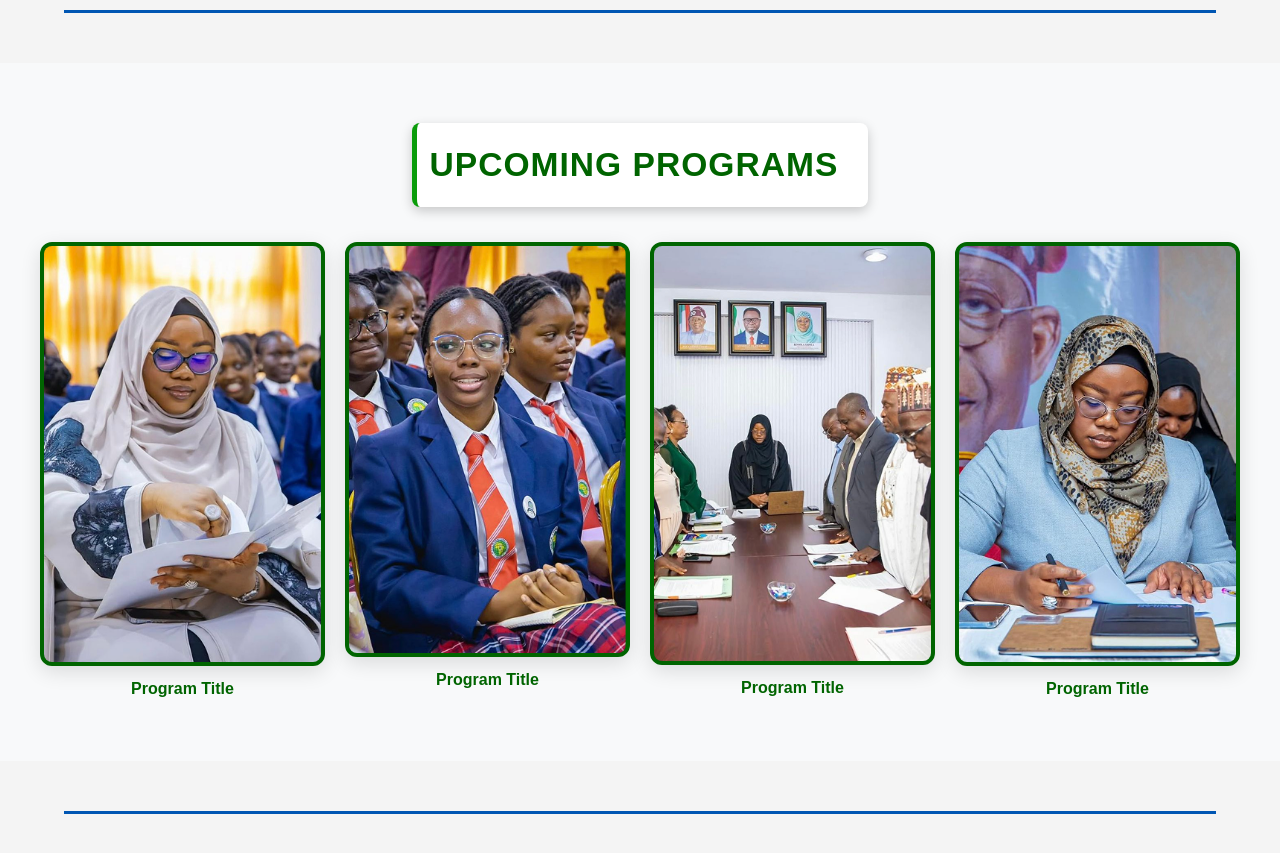
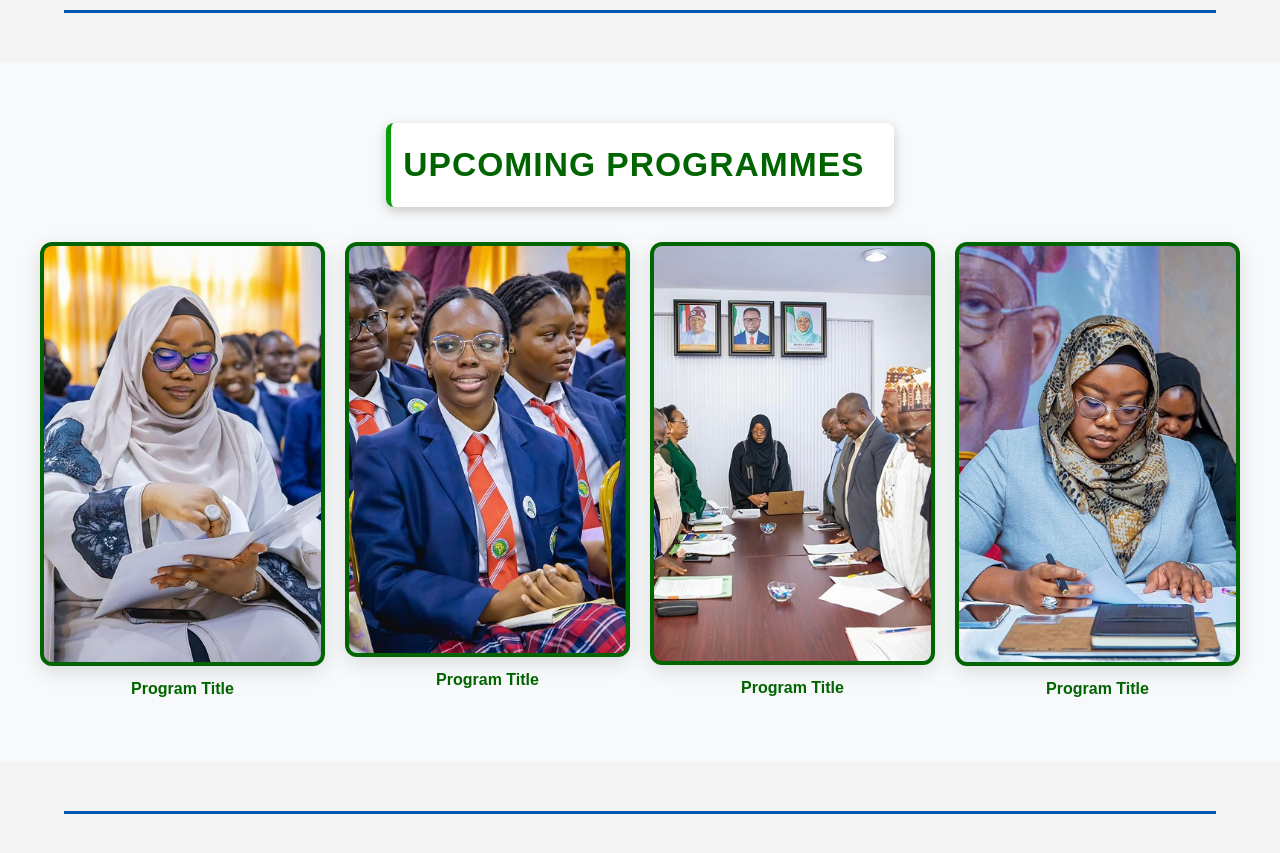
Before and after one commit to Balami7/cltc17, a Next.js app: page / in a window 1280 px wide. Shown: the part 1960-2813 px from the top of the page. Built offline with nearby package versions, Linux system fonts and the light colour scheme; some icons are missing.

Commit message:
Update UpcomingPrograms.tsx

```diff
--- a/components/UpcomingPrograms.tsx
+++ b/components/UpcomingPrograms.tsx
@@ -16,7 +16,7 @@ export default function UpcomingPrograms({ programs }: Props) {
 
   return (
     <section className="upcoming-programs">
-      <div className="section-title">UPCOMING PROGRAMS</div>
+      <div className="section-title">UPCOMING PROGRAMMES</div>
 
       <div className="programs-grid">
         {items.map((item) => (
```
